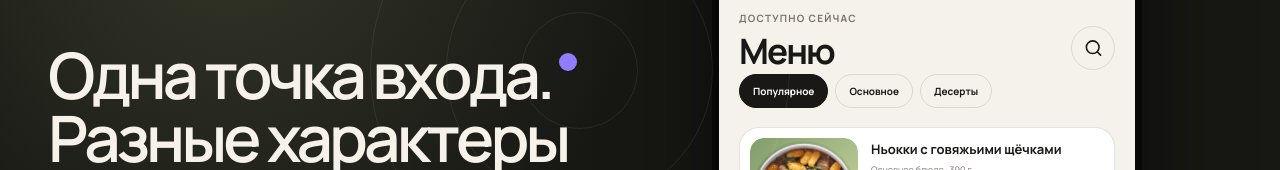
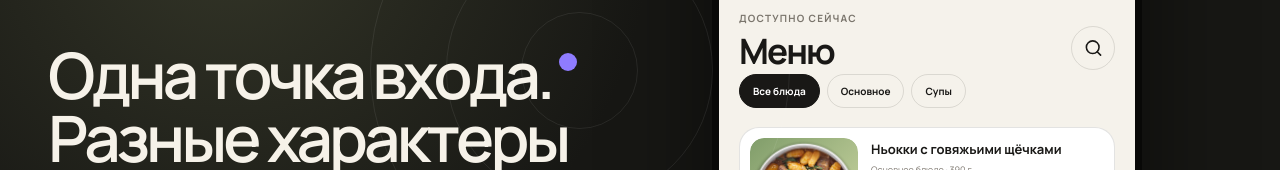
Before and after one commit to fqkd/restprofi-concept, a React (Vite) app: page / in a window 1280 px wide. Both pictures are taken after a click on the button "Меню". Shown: the part 244-414 px from the top of the page. Built offline with nearby package versions, Linux system fonts and the light colour scheme.

Commit message:
Keep dish requests distinct and make menu categories functional

```diff
--- a/src/App.tsx
+++ b/src/App.tsx
@@ -8,7 +8,7 @@ import {
 import { LocationMap } from './LocationMap'
 import { locationsByBrand } from './locations'
 import { bookingDateOptions, cakeDateOptions, isFutureBookingTime, upcomingOrderIntervals } from './lib/schedule'
-import { addItem, cartTotal, itemCount, setItemCount, type CartLines } from './lib/cart'
+import { addItem, cartTotal, itemCount, lineItemId, lineKey, lineNote, setItemCount, type CartLines } from './lib/cart'
 
 type BrandId = 'pitcofe' | 'mamadonna' | 'esttort' | 'cream'
 type Service = 'delivery' | 'pickup'
@@ -59,32 +59,35 @@ const brandExperience: Record<BrandId, { eyebrow: string; title: string; descrip
   cream: { eyebrow: 'Cream · кондитерская', title: 'Витрина\nдесертов', description: 'Адрес точки и ассортимент витрины пока не подтверждены.' },
 }
 
-const dishes: Record<BrandId, Array<{ id: string; title: string; meta: string; price: number; art: string }>> = {
+type DishCategory = 'main' | 'soup' | 'salad' | 'breakfast' | 'dessert' | 'cake'
+const categoryLabels: Record<DishCategory, string> = { main: 'Основное', soup: 'Супы', salad: 'Салаты', breakfast: 'Завтраки', dessert: 'Десерты', cake: 'Торты' }
+const dishes: Record<BrandId, Array<{ id: string; title: string; meta: string; price: number; art: string; category: DishCategory }>> = {
   pitcofe: [
-    { id: 'gnocchi', title: 'Ньокки с говяжьими щёчками', meta: 'Основное блюдо · 390 г', price: 649, art: 'art-sage' },
-    { id: 'carbonara', title: 'Карбонара', meta: 'Паста · 320 г', price: 529, art: 'art-sun' },
-    { id: 'borsch', title: 'Борщ с говядиной', meta: 'Суп · 350 г', price: 529, art: 'art-red' },
+    { id: 'gnocchi', title: 'Ньокки с говяжьими щёчками', meta: 'Основное блюдо · 390 г', price: 649, art: 'art-sage', category: 'main' },
+    { id: 'carbonara', title: 'Карбонара', meta: 'Паста · 320 г', price: 529, art: 'art-sun', category: 'main' },
+    { id: 'borsch', title: 'Борщ с говядиной', meta: 'Суп · 350 г', price: 529, art: 'art-red', category: 'soup' },
   ],
   mamadonna: [
-    { id: 'burrata', title: 'Буррата с томатами', meta: 'Салат · 250 г', price: 660, art: 'art-red' },
-    { id: 'omelette', title: 'Омлет с креветками и авокадо', meta: 'Завтрак · 315 г', price: 650, art: 'art-sage' },
-    { id: 'napoleon', title: 'Наполеон', meta: 'Десерт · 150 г', price: 320, art: 'art-sun' },
+    { id: 'burrata', title: 'Буррата с томатами', meta: 'Салат · 250 г', price: 660, art: 'art-red', category: 'salad' },
+    { id: 'omelette', title: 'Омлет с креветками и авокадо', meta: 'Завтрак · 315 г', price: 650, art: 'art-sage', category: 'breakfast' },
+    { id: 'napoleon', title: 'Наполеон', meta: 'Десерт · 150 г', price: 320, art: 'art-sun', category: 'dessert' },
   ],
   esttort: [
-    { id: 'sebastian', title: 'Чизкейк «Сан-Себастьян»', meta: 'от 1,6 кг', price: 2205, art: 'art-sun' },
-    { id: 'onyx', title: 'Торт «Оникс»', meta: 'от 1,4 кг', price: 2709, art: 'art-berry' },
-    { id: 'bento', title: 'Бенто-торт', meta: 'от 0,37 кг', price: 1365, art: 'art-pink' },
+    { id: 'sebastian', title: 'Чизкейк «Сан-Себастьян»', meta: 'от 1,6 кг', price: 2205, art: 'art-sun', category: 'cake' },
+    { id: 'onyx', title: 'Торт «Оникс»', meta: 'от 1,4 кг', price: 2709, art: 'art-berry', category: 'cake' },
+    { id: 'bento', title: 'Бенто-торт', meta: 'от 0,37 кг', price: 1365, art: 'art-pink', category: 'cake' },
   ],
   cream: [
-    { id: 'showcase', title: 'Витрина десертов', meta: 'ассортимент уточняется в точке', price: 0, art: 'art-cream' },
+    { id: 'showcase', title: 'Витрина десертов', meta: 'ассортимент уточняется в точке', price: 0, art: 'art-cream', category: 'dessert' },
   ],
 }
 
 const emptyCart = (): Record<BrandId, CartLines> => ({ pitcofe: {}, mamadonna: {}, esttort: {}, cream: {} })
 const prices = (brand: BrandId) => Object.fromEntries(dishes[brand].map((item) => [item.id, item.price]))
-const cartEntries = (session: Session, brand: BrandId) => dishes[brand]
-  .map((item) => ({ item, count: session.cart[brand][item.id] || 0 }))
-  .filter(({ count }) => count > 0)
+const cartEntries = (session: Session, brand: BrandId) => Object.entries(session.cart[brand])
+  .filter(([, count]) => count > 0)
+  .map(([key, count]) => ({ key, item: dishes[brand].find((dish) => dish.id === lineItemId(key)), note: lineNote(key), count }))
+  .filter((line): line is { key: string; item: (typeof dishes)[BrandId][number]; note: string; count: number } => Boolean(line.item))
 
 const demoDeliveryAddresses = ['ул. Пушкинская, 120А', 'просп. Соколова, 45']
 const pickupLocations: Record<BrandId, string[]> = Object.fromEntries(
@@ -335,6 +338,10 @@ function FormatScreen({ go, session, update }: { go: Go; session: Session; updat
 
 function MenuScreen({ go, session, update }: { go: Go; session: Session; update: (p: Partial<Session>) => void }) {
   const items = dishes[session.brand]
+  const [category, setCategory] = useState<DishCategory | 'all'>('all')
+  useEffect(() => setCategory('all'), [session.brand])
+  const categories = [...new Set(items.map((item) => item.category))]
+  const visibleItems = category === 'all' ? items : items.filter((item) => item.category === category)
   const count = itemCount(session.cart[session.brand])
   const total = cartTotal(session.cart[session.brand], prices(session.brand))
   const add = (itemId: string) => update({
@@ -344,9 +351,9 @@ function MenuScreen({ go, session, update }: { go: Go; session: Session; update:
     <ScreenHeader title={brands[session.brand].name} go={go} back={`/brand/${session.brand}/format`} />
     <button className="menu-context" onClick={() => go(`/brand/${session.brand}/format`)}><span><b>{session.service === 'delivery' ? 'Доставка' : 'Самовывоз'}</b><small>{session.address}</small></span><ChevronRight /></button>
     <div className="menu-title"><div><p className="eyebrow">Доступно сейчас</p><h1>Меню</h1></div><button aria-label="Поиск" onClick={() => go('/search')}><Search /></button></div>
-    <div className="chips"><span className="active">Популярное</span><button onClick={() => go('/search')}>Основное</button><button onClick={() => go('/search')}>Десерты</button></div>
+    {categories.length > 1 && <div className="chips"><button className={category === 'all' ? 'active' : ''} onClick={() => setCategory('all')}>Все блюда</button>{categories.map((id) => <button key={id} className={category === id ? 'active' : ''} onClick={() => setCategory(id)}>{categoryLabels[id]}</button>)}</div>}
     <div className="dish-list">
-      {items.map((item) => <article className="dish-card" key={item.id}><button className="dish-art-button" aria-label={`Открыть ${item.title}`} onClick={() => go(`/product/${item.id}`)}><DishArt item={item} /></button><div><button className="dish-title" onClick={() => go(`/product/${item.id}`)}>{item.title}</button><small>{item.meta}</small><footer><b>{item.price ? `${item.price} ₽` : 'Уточнить'}</b>{item.price ? <button aria-label={`Добавить ${item.title}`} onClick={() => add(item.id)}><Plus /></button> : <button aria-label="Открыть" onClick={() => go(`/product/${item.id}`)}><ArrowRight /></button>}</footer></div></article>)}
+      {visibleItems.map((item) => <article className="dish-card" key={item.id}><button className="dish-art-button" aria-label={`Открыть ${item.title}`} onClick={() => go(`/product/${item.id}`)}><DishArt item={item} /></button><div><button className="dish-title" onClick={() => go(`/product/${item.id}`)}>{item.title}</button><small>{item.meta}</small><footer><b>{item.price ? `${item.price} ₽` : 'Уточнить'}</b>{item.price ? <button aria-label={`Добавить ${item.title}`} onClick={() => add(item.id)}><Plus /></button> : <button aria-label="Открыть" onClick={() => go(`/product/${item.id}`)}><ArrowRight /></button>}</footer></div></article>)}
     </div>
     <p className="demo-caption">Ассортимент и цены собраны по открытым меню на 11.08.2026 и могут измениться.</p>
     {count > 0 && <button className="floating-cart" onClick={() => go(`/cart/${session.brand}`)}><span><ShoppingBag /> {count}</span><b>В корзину</b><span>{total ? `${total} ₽` : 'Уточнить'}</span></button>}
@@ -356,10 +363,11 @@ function MenuScreen({ go, session, update }: { go: Go; session: Session; update:
 function ProductScreen({ go, session, update, productId }: { go: Go; session: Session; update: (p: Partial<Session>) => void; productId: string }) {
   const item = dishes[session.brand].find((entry) => entry.id === productId)
   const [count, setCount] = useState(1)
+  const [note, setNote] = useState('')
   if (!item) return <div className="screen product-screen"><ScreenHeader title="Блюдо" go={go} back={`/brand/${session.brand}/menu`} /><div className="empty"><UtensilsCrossed /><h1>Блюдо не найдено</h1><p>Откройте меню и выберите доступную позицию.</p><button className="cta" onClick={() => go(`/brand/${session.brand}/menu`)}>Открыть меню</button></div></div>
   const add = () => {
     update({
-      cart: { ...session.cart, [session.brand]: addItem(session.cart[session.brand], item.id, count) },
+      cart: { ...session.cart, [session.brand]: addItem(session.cart[session.brand], lineKey(item.id, note), count) },
     })
     go(`/cart/${session.brand}`)
   }
@@ -367,7 +375,7 @@ function ProductScreen({ go, session, update, productId }: { go: Go; session: Se
     <ScreenHeader title={brands[session.brand].name} go={go} back={`/brand/${session.brand}/menu`} />
     <DishArt item={item} large />
     <p className="eyebrow">{item.meta}</p><h1>{item.title}</h1><p className="lead">Состав и доступность сверяются для выбранной точки перед оформлением.</p>
-    <div className="option"><span><b>Стандартная подача</b><small>Без изменений</small></span><Check /></div>
+    <label className="product-note"><span>Пожелание к блюду</span><textarea value={note} onChange={(event) => setNote(event.target.value.slice(0, 120))} placeholder="Например, без лука" maxLength={120} /><small>Уточним возможность изменения при подтверждении заказа.</small></label>
     <div className="product-buy"><div className="counter"><button aria-label="Уменьшить" onClick={() => setCount(Math.max(1, count - 1))}><Minus /></button><b>{count}</b><button aria-label="Увеличить" onClick={() => setCount(count + 1)}><Plus /></button></div><button className="cta" onClick={add}>Добавить · {item.price * count} ₽</button></div>
   </div>
 }
@@ -383,10 +391,10 @@ function CartScreen({ go, session, update }: { go: Go; session: Session; update:
     <ScreenHeader title="Корзина" go={go} back={`/brand/${session.brand}/menu`} />
     <div className="cart-brand"><BrandMark id={session.brand} small /><span><b>{brands[session.brand].name}</b><small>Отдельный заказ бренда</small></span></div>
     {count === 0 ? <div className="empty"><ShoppingBag /><h1>Корзина пока пуста</h1><p>Выберите позиции в меню этого бренда.</p><button className="cta" onClick={() => go(`/brand/${session.brand}/menu`)}>Перейти в меню</button></div> : <>
-      {lines.map(({ item, count: quantity }) => <article className="cart-item" key={item.id}>
+      {lines.map(({ key, item, note, count: quantity }) => <article className="cart-item" key={key}>
         <MiniDishArt item={item} />
-        <span><b>{item.title}</b><small>Стандартная подача</small><em>{item.price ? `${item.price} ₽` : 'Цена уточняется'}</em></span>
-        <div className="counter small"><button aria-label={`Уменьшить ${item.title}`} onClick={() => change(item.id, quantity - 1)}><Minus /></button><b>{quantity}</b><button aria-label={`Увеличить ${item.title}`} onClick={() => change(item.id, quantity + 1)}><Plus /></button></div>
+        <span><b>{item.title}</b>{note && <small>Пожелание: {note}</small>}<em>{item.price ? `${item.price} ₽` : 'Цена уточняется'}</em></span>
+        <div className="counter small"><button aria-label={`Уменьшить ${item.title}${note ? ` — ${note}` : ''}`} onClick={() => change(key, quantity - 1)}><Minus /></button><b>{quantity}</b><button aria-label={`Увеличить ${item.title}${note ? ` — ${note}` : ''}`} onClick={() => change(key, quantity + 1)}><Plus /></button></div>
       </article>)}
       <button className="add-more" onClick={() => go(`/brand/${session.brand}/menu`)}><Plus /> Добавить ещё из {brands[session.brand].name}</button>
       <div className="cart-summary"><span>Товары <b>{total ? `${total} ₽` : 'уточняются'}</b></span><span>{session.service === 'delivery' ? 'Доставка' : 'Самовывоз'} <b>{session.service === 'delivery' ? 'рассчитается далее' : '0 ₽'}</b></span><strong>Итого <b>{total ? `${total} ₽` : 'после уточнения'}</b></strong></div>
@@ -434,7 +442,7 @@ function CheckoutScreen({ go, session, update, loading, setLoading }: { go: Go;
     <div className="checkout-block"><span><Clock3 /><b>{time}</b></span><small>Интервал подтвердит оператор</small><button onClick={() => setEditing('time')}>Выбрать</button></div>
     <div className="checkout-block"><span><CreditCard /><b>{card}</b></span><small>Выберите удобный способ</small><button onClick={() => setEditing('payment')}>Выбрать</button></div>
     {editing && <div className="choice-sheet" role="dialog" aria-label={editing === 'time' ? 'Выбор времени' : 'Выбор оплаты'}><div><b>{editing === 'time' ? 'Когда получить заказ' : 'Способ оплаты'}</b><button aria-label="Закрыть" onClick={() => setEditing(null)}>×</button></div>{(editing === 'time' ? ['Ближайшее время', ...intervalOptions] : ['Банковская карта', 'При получении']).map((value) => <button className={(editing === 'time' ? time : card) === value ? 'active' : ''} key={value} onClick={() => { if (editing === 'time') setTime(value); else setCard(value); setEditing(null) }}>{value}<Check /></button>)}</div>}
-    <h2>Состав заказа</h2>{lines.map(({ item, count }) => <div className="checkout-order" key={item.id}><MiniDishArt item={item} /><span><b>{item.title}</b><small>{count} × {item.price ? `${item.price} ₽` : 'цена уточняется'}</small></span><strong>{item.price ? `${item.price * count} ₽` : 'уточняется'}</strong></div>)}
+    <h2>Состав заказа</h2>{lines.map(({ key, item, note, count }) => <div className="checkout-order" key={key}><MiniDishArt item={item} /><span><b>{item.title}</b><small>{count} × {item.price ? `${item.price} ₽` : 'цена уточняется'}{note ? ` · ${note}` : ''}</small></span><strong>{item.price ? `${item.price * count} ₽` : 'уточняется'}</strong></div>)}
     <h2>Контакты</h2><div className="contact-fields"><label><span>Имя</span><input value={session.profile.name} onChange={(event) => update({ profile: { ...session.profile, name: event.target.value } })} /></label><label><span>Телефон</span><input inputMode="tel" value={session.profile.phone} onChange={(event) => update({ profile: { ...session.profile, phone: event.target.value } })} /></label></div>
     <div className="total"><span>К оплате</span><b>{total ? `${total} ₽` : 'уточняется'}</b></div>
     <button className="cta" disabled={loading || !validContacts || !validTime} onClick={pay}>{loading ? <><span className="spinner" /> Проверяем…</> : <>Подтвердить заказ <ArrowRight /></>}</button>
@@ -501,7 +509,7 @@ function HistoryScreen({ go, session, update }: { go: Go; session: Session; upda
     <p className="eyebrow">История</p><h1>Ваши заказы</h1>
     {session.orders.length ? session.orders.map((order) => <article className="history-card" key={order.id}>
       <div><BrandMark id={order.brand} small /><span><b>{brands[order.brand].name}</b><small>{new Intl.DateTimeFormat('ru-RU', { day: 'numeric', month: 'long', hour: '2-digit', minute: '2-digit', timeZone: 'Europe/Moscow' }).format(new Date(order.createdAt))} · {order.service === 'delivery' ? 'доставка' : 'самовывоз'}</small></span></div>
-      <h3>{Object.keys(order.lines).map((id) => dishes[order.brand].find((item) => item.id === id)?.title || 'Позиция вне меню').join(', ')}</h3>
+      <h3>{Object.keys(order.lines).map((key) => { const title = dishes[order.brand].find((item) => item.id === lineItemId(key))?.title || 'Позиция вне меню'; const note = lineNote(key); return note ? `${title} · ${note}` : title }).join(', ')}</h3>
       <footer><b>{order.total} ₽</b><button onClick={() => { update({ brand: order.brand, repeatOrderId: order.id }); go('/repeat') }}>Повторить <ArrowRight /></button></footer>
     </article>) : <div className="empty compact"><History /><h3>Заказов пока нет</h3><p>После оформления заказ появится здесь, и его можно будет повторить.</p><button onClick={() => go('/order')}>Выбрать еду</button></div>}
   </div>
@@ -511,8 +519,8 @@ function RepeatScreen({ go, session, update }: { go: Go; session: Session; updat
   const [checked, setChecked] = useState(false)
   const order = session.orders.find((entry) => entry.id === session.repeatOrderId)
   if (!order) return <div className="screen repeat-screen"><ScreenHeader title="Повтор заказа" go={go} back="/history" /><div className="empty"><History /><h1>Нет заказа для повтора</h1><p>Выберите заказ в истории.</p><button className="cta" onClick={() => go('/history')}>Открыть историю</button></div></div>
-  const available = Object.entries(order.lines).filter(([id]) => dishes[order.brand].some((item) => item.id === id && item.price > 0))
-  const unavailable = Object.entries(order.lines).filter(([id]) => !dishes[order.brand].some((item) => item.id === id && item.price > 0))
+  const available = Object.entries(order.lines).filter(([key]) => dishes[order.brand].some((item) => item.id === lineItemId(key) && item.price > 0))
+  const unavailable = Object.entries(order.lines).filter(([key]) => !dishes[order.brand].some((item) => item.id === lineItemId(key) && item.price > 0))
   const repeat = () => {
     update({ brand: order.brand, cart: { ...session.cart, [order.brand]: Object.fromEntries(available) } })
     setChecked(true)
@@ -522,7 +530,7 @@ function RepeatScreen({ go, session, update }: { go: Go; session: Session; updat
     <p className="step">Проверка перед корзиной</p><h1>Повторить заказ</h1>
     <p className="lead">Цена и доступность проверяются заново для выбранного адреса.</p>
     <div className="repeat-list">
-      {available.map(([id, count]) => { const item = dishes[order.brand].find((entry) => entry.id === id)!; return <span key={id}><Check /><b>{item.title} · {count} шт.</b><em>{item.price * count} ₽</em></span> })}
+      {available.map(([key, count]) => { const item = dishes[order.brand].find((entry) => entry.id === lineItemId(key))!; const note = lineNote(key); return <span key={key}><Check /><b>{item.title} · {count} шт.{note ? ` · ${note}` : ''}</b><em>{item.price * count} ₽</em></span> })}
       {unavailable.map(([id]) => <span className="unavailable" key={id}><CircleAlert /><b>Позиция вне текущего меню</b><em>не добавлена</em></span>)}
     </div>
     {checked && <div className="success-note"><Check /><span><b>{available.length} позиции добавлены</b><small>Недоступные позиции пропущены. Корзина относится только к {brands[order.brand].name}.</small></span></div>}
--- a/src/lib/cart.ts
+++ b/src/lib/cart.ts
@@ -1,4 +1,11 @@
 export type CartLines = Record<string, number>
+
+export const lineKey = (id: string, note = '') => note.trim() ? `${id}::${encodeURIComponent(note.trim())}` : id
+export const lineItemId = (key: string) => key.split('::')[0]
+export const lineNote = (key: string) => {
+  try { return key.includes('::') ? decodeURIComponent(key.split('::').slice(1).join('::')) : '' }
+  catch { return '' }
+}
 
 export function addItem(lines: CartLines, id: string, amount = 1): CartLines {
   return setItemCount(lines, id, (lines[id] || 0) + amount)
@@ -16,5 +23,5 @@ export function itemCount(lines: CartLines): number {
 }
 
 export function cartTotal(lines: CartLines, prices: Record<string, number>): number {
-  return Object.entries(lines).reduce((sum, [id, count]) => sum + (prices[id] || 0) * count, 0)
+  return Object.entries(lines).reduce((sum, [key, count]) => sum + (prices[lineItemId(key)] || 0) * count, 0)
 }
--- a/src/styles.css
+++ b/src/styles.css
@@ -15,7 +15,7 @@ html { min-width: 320px; background: #171714; }
 body { margin: 0; min-width: 320px; min-height: 100vh; }
 button, input { font: inherit; }
 button { color: inherit; }
-button:focus-visible, a:focus-visible, input:focus-visible { outline: 3px solid #7c63ff; outline-offset: 3px; }
+button:focus-visible, a:focus-visible, input:focus-visible, textarea:focus-visible { outline: 3px solid #7c63ff; outline-offset: 3px; }
 
 .app-stage { min-height: 100vh; display: grid; grid-template-columns: minmax(420px, 1fr) minmax(390px, 520px); gap: clamp(40px, 8vw, 140px); justify-content: center; align-items: center; padding: 48px max(48px, calc((100vw - 1420px) / 2)); background: radial-gradient(circle at 18% 20%, #343628 0, transparent 34%), #171714; overflow: hidden; }
 .desktop-story { color: #f6f2e9; max-width: 720px; position: relative; z-index: 1; }
@@ -205,6 +205,9 @@ button:focus-visible, a:focus-visible, input:focus-visible { outline: 3px solid
 .cart-item { display: grid; grid-template-columns: 58px 1fr auto; gap: 10px; align-items: center; padding: 18px 0; border-bottom: 1px solid var(--line); }
 .mini-art { width: 58px; height: 58px; border-radius: 14px; }
 .mini-art.photo { display: block; object-fit: cover; }
+.product-note { display: grid; gap: 7px; margin: 20px 0 8px; font-size: 11px; font-weight: 700; }
+.product-note textarea { width: 100%; min-height: 74px; padding: 12px; border: 1px solid var(--line); border-radius: 13px; background: white; color: var(--ink); font: inherit; font-weight: 400; resize: vertical; }
+.product-note small { color: #777168; font-size: 10px; font-weight: 400; line-height: 1.45; }
 .cart-item > span { min-width: 0; display: flex; flex-direction: column; }
 .cart-item b { font-size: 11px; }
 .cart-item small { font-size: 9px; color: #777168; margin: 4px 0; }
```
Also changed, not shown: scripts/qa.mjs (+9 -0 lines), 1 other file (tests, documents, lock files or other folders).
